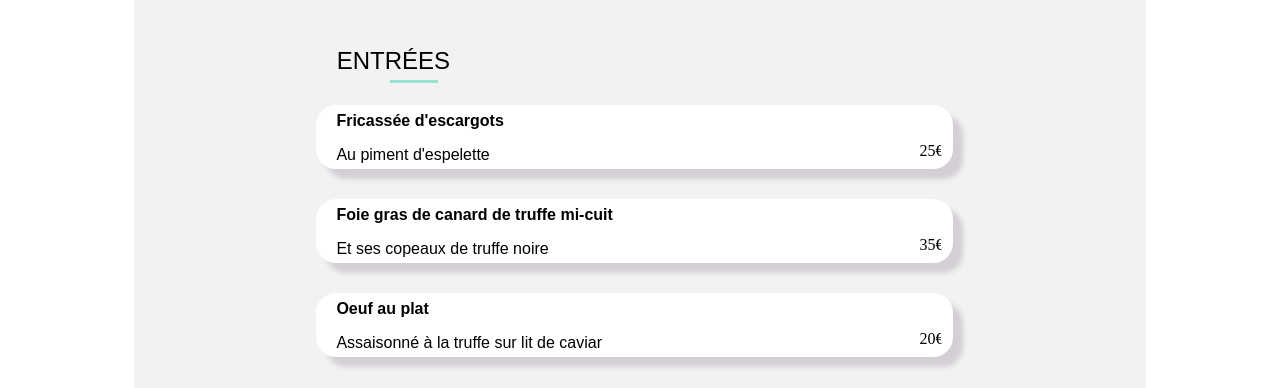
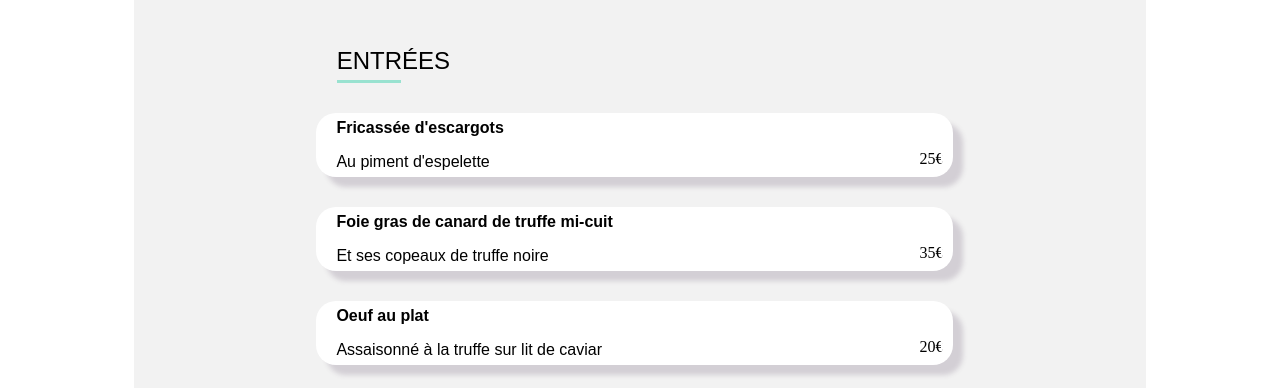
Before and after one commit to LILIANLEILA09/ohmyfood, a website: page restaurants/menu1.html in a window 1280 px wide. Shown: the part 412-800 px from the top of the page. Drawn offline with Linux system fonts and the light colour scheme; a web font is replaced by a local one.

Commit message:
modified files

```diff
--- a/SASS/menu.scss
+++ b/SASS/menu.scss
@@ -37,7 +37,6 @@ $font-stack: 'Roboto', sans-serif;
   margin: 0px;
   padding: 10%;
 }
-
 
 /*les titres*/
 h1 {
@@ -80,12 +79,11 @@ p {
 
 .trait {
   content: "";
-  width: 3rem;
+  width: 4rem;
   height: 0.15rem;
   background-color: $tertiaire;
-  position: absolute;
   margin: 0px;
-
+ padding-left:2rem;
 }
 
 span {
```
Also changed, not shown: SASS/style.scss (+6 -6 lines), SASS/menu.css, SASS/style.css, 2 other files.
